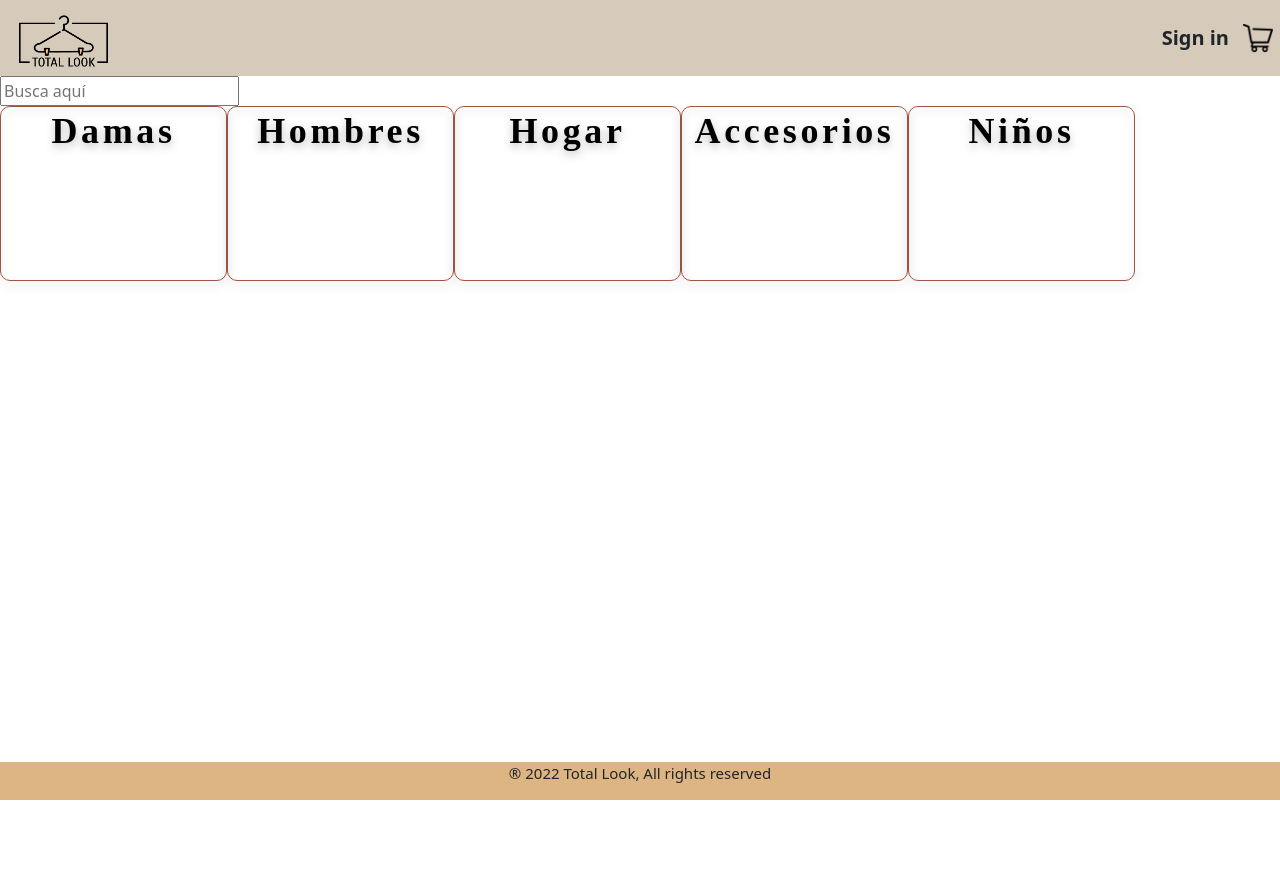
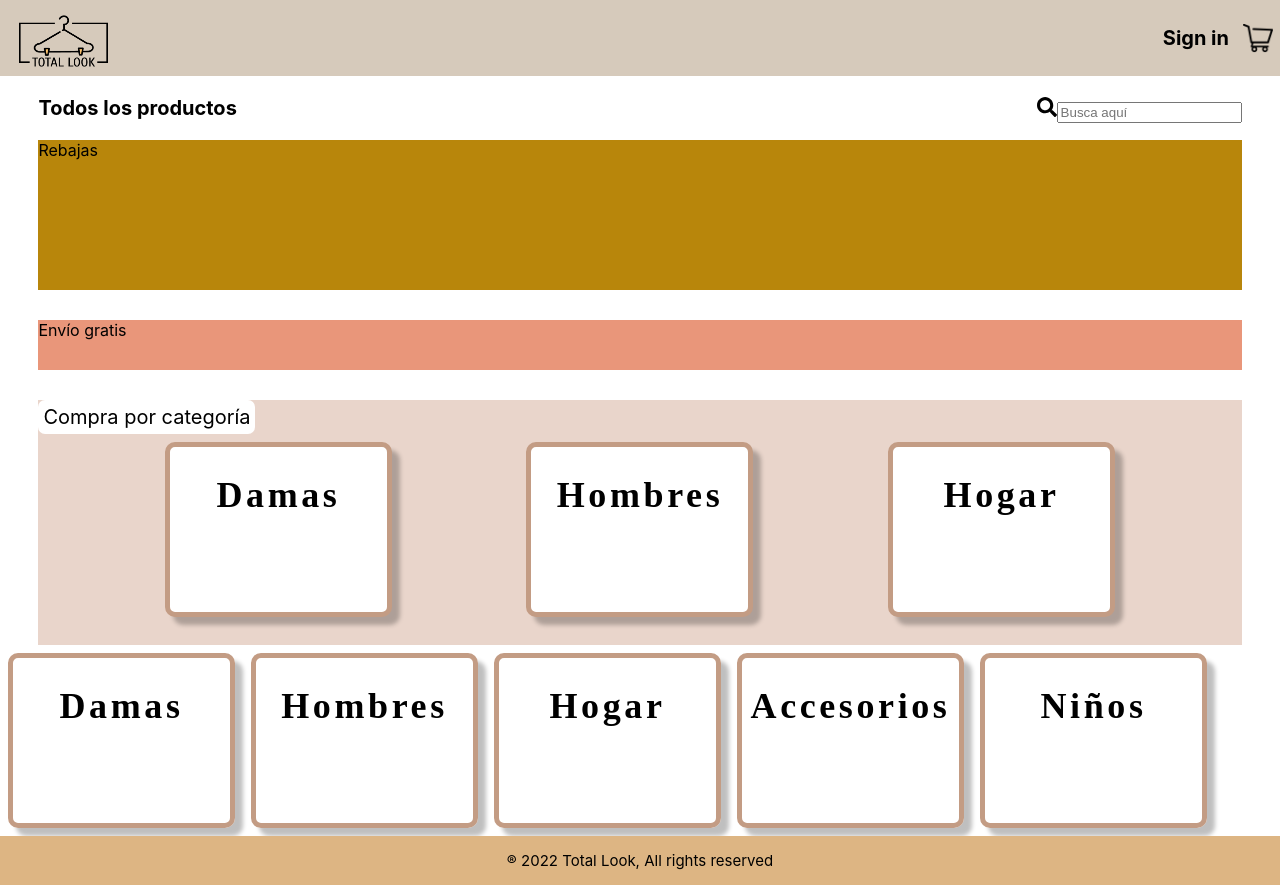
Before and after one commit to Rosa-musi/totallook, a React (Create React App) app: page / in a window 1280 px wide. Before the commit the page ends 800 px from the top, so only its background shows below. Built offline with nearby package versions, Linux system fonts and the light colour scheme.

Commit message:
main estilos

```diff
--- a/src/Componentes/Category/category.css
+++ b/src/Componentes/Category/category.css
@@ -2,15 +2,18 @@
   display: flex;
   flex-wrap: wrap;
 }
+
 #imgCategory{
   position: center;
+  margin: 8px;
   width: 227px;
   height: 175px;
-  border: 1px solid #9F5441;
+  border: 5px solid #C39C84;
   box-sizing: border-box;
-  filter: drop-shadow(0px 4px 4px rgba(0, 0, 0, 0.25));
+  box-shadow: 8px 8px 4px rgba(0, 0, 0, 0.25);
   border-radius: 10px;
 }
+
 #nameCategory{
   position: center;
   font-family: Playfair Display;
@@ -20,7 +23,5 @@
   line-height: 48px;
   text-align: center;
   letter-spacing: 0.1em;
-
   color: #000000;
-
 }
--- a/src/Componentes/Main/Main.jsx
+++ b/src/Componentes/Main/Main.jsx
@@ -1,16 +1,31 @@
 import React  from 'react'
 import './main.css';
 
+import search from '../../assets/search-solid.svg'
 
 export default function Main() {
     return (
-        <div>
-        <div id ="search">
-        <input type="text" classname='input-search'placeholder="Busca aquí"></input>
-        {/*<img src = {search} alt="search" className="img-search" />*/}
-        </div>
+        <div className='mainContainer'>
+            <div className='productsSearch'>
+                <p className='allProducts'>Todos los productos</p>
+                <div id ="search">
+                    <img src={search} alt="search" className="imgSearch" />
+                    <input type="text" className='inputSearch' placeholder="Busca aquí"></input>
+                </div>
+            </div>
+            <div className='promociones'>
+                <div className='promocionUno'>Rebajas</div>
+                <div className='promocionDos'>Envío gratis</div>
+            </div>
+            <div className='categorias'>
+                <div className='todasLasCategorias'>Compra por categoría</div>
+                <div className='categoriasPrincipales'>
+                    <div className="imgCategory" ><h1 className= "nameCategory">Damas</h1></div>
+                    <div className="imgCategory" ><h1 className= "nameCategory">Hombres</h1></div>
+                    <div className="imgCategory" ><h1 className= "nameCategory">Hogar</h1></div>
+                </div>
 
-
+            </div>
         </div>
     )
 }
--- a/src/Componentes/Main/main.css
+++ b/src/Componentes/Main/main.css
@@ -0,0 +1,87 @@
+.mainContainer{
+    margin: 0 3%
+}
+
+.productsSearch{
+    display: flex;
+    justify-content: space-between;
+    align-items: center;
+}
+.allProducts{
+    font-size: 20px;
+    font-weight: bold;
+}
+
+.search{
+    width: fit-content;
+    display: flex;
+    justify-content: center;
+    align-items: center;
+}
+.imgSearch{
+    margin-top: 4px;
+    width: 20px;
+}
+.promociones{
+    display: flex;
+    flex-direction: column;
+}
+.promocionUno{
+    background-color: darkgoldenrod;
+    width: 100%;
+    height: 150px;
+    margin-bottom: 30px;
+}
+.promocionDos{
+    background-color:darksalmon;
+    width: 100%;
+    height: 50px;
+    margin-bottom: 30px;
+}
+.categorias{
+    display: flex;
+    flex-direction: column;
+    width: 100%;
+    height: fit-content;
+    background-color: #E9D5CB;
+}
+.todasLasCategorias{
+    background-color: white;
+    width: fit-content;
+    font-size: 20px;
+    padding: 5px;
+    border-radius: 7px;;
+}
+
+.categoriasPrincipales{
+    display: flex;
+    flex-direction: row;
+    flex-wrap: wrap;
+    justify-content: space-evenly;
+    width: 100%;
+    height: fit-content;
+    margin-bottom: 20px;
+}
+.imgCategory{
+    position: center;
+    margin: 8px;
+    width: 227px;
+    height: 175px;
+    border: 5px solid #C39C84;
+    box-sizing: border-box;
+    box-shadow: 8px 8px 4px #00000040;
+    border-radius: 10px;
+    background-color: white;
+  }
+
+  .nameCategory{
+    position: center;
+    font-family: Playfair Display;
+    font-style: normal;
+    font-weight: bold;
+    font-size: 36px;
+    line-height: 48px;
+    text-align: center;
+    letter-spacing: 0.1em;
+    color: #000000;
+  }
--- a/src/index.js
+++ b/src/index.js
@@ -3,7 +3,7 @@ import ReactDOM from 'react-dom';
 import App from './App';
 import './index.css'
 import reportWebVitals from './reportWebVitals';
-import 'bootstrap/dist/css/bootstrap.min.css';
+//import 'bootstrap/dist/css/bootstrap.min.css';
 
 ReactDOM.render(
   <React.StrictMode>
```
Also changed, not shown: src/Componentes/Category/Category.jsx (+6 -6 lines), src/Componentes/Main.jsx (added), src/assets/search-solid.svg (added). Lines whose indentation alone changed are shown as unchanged.
